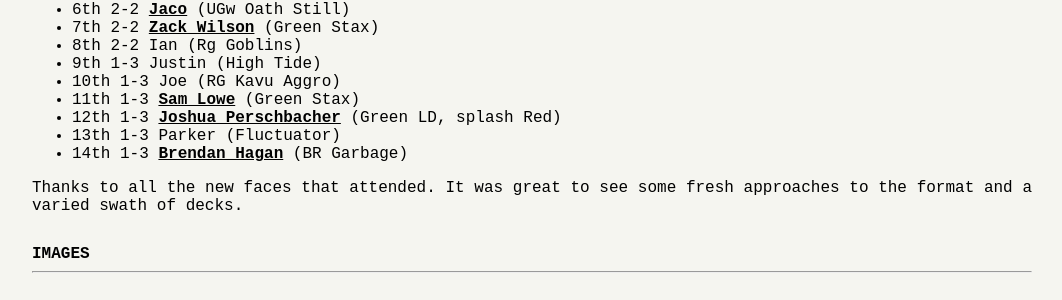
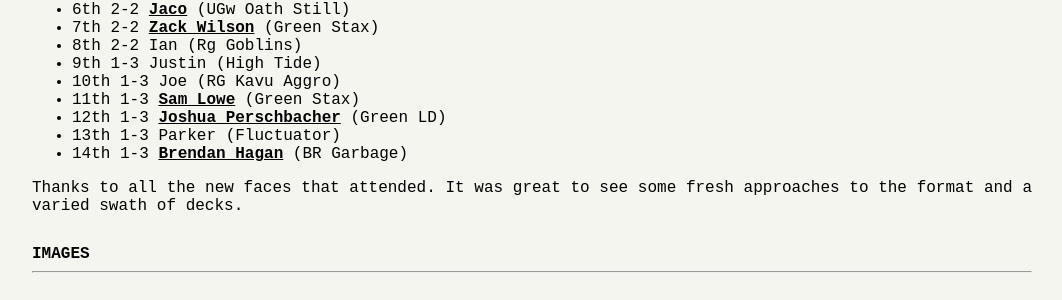
Before and after one commit to hypermtg/hextended.com, a Jekyll site: the page built from _posts/2019-08-05-gencon.md, in a window 1280 px wide and 900 px high, scrolled down 2097 px, cut to the strip 151-451 px from the top of the window. Shown: the whole strip, without its empty margins (108-1170 px from the left). Built offline with Jekyll 4.4.1, drawn with Linux system fonts in a browser that asks for light colours.

Commit message:
fix: correct gencon deck descriptions

```diff
--- a/_posts/2019-08-05-gencon.md
+++ b/_posts/2019-08-05-gencon.md
@@ -25,7 +25,7 @@ Standings:
 - 9th 1-3 Justin (High Tide)
 - 10th 1-3 Joe (RG Kavu Aggro)
 - 11th 1-3 <a href="https://twitter.com/MahouManSam">Sam Lowe</a> (Green Stax)
-- 12th 1-3 <a href="https://twitter.com/Persch83">Joshua Perschbacher</a> (Green LD, splash Red)
+- 12th 1-3 <a href="https://twitter.com/Persch83">Joshua Perschbacher</a> (Green LD)
 - 13th 1-3 Parker (Fluctuator)
 - 14th 1-3 <a href="https://twitter.com/haganbmj">Brendan Hagan</a> (BR Garbage)
 
```
